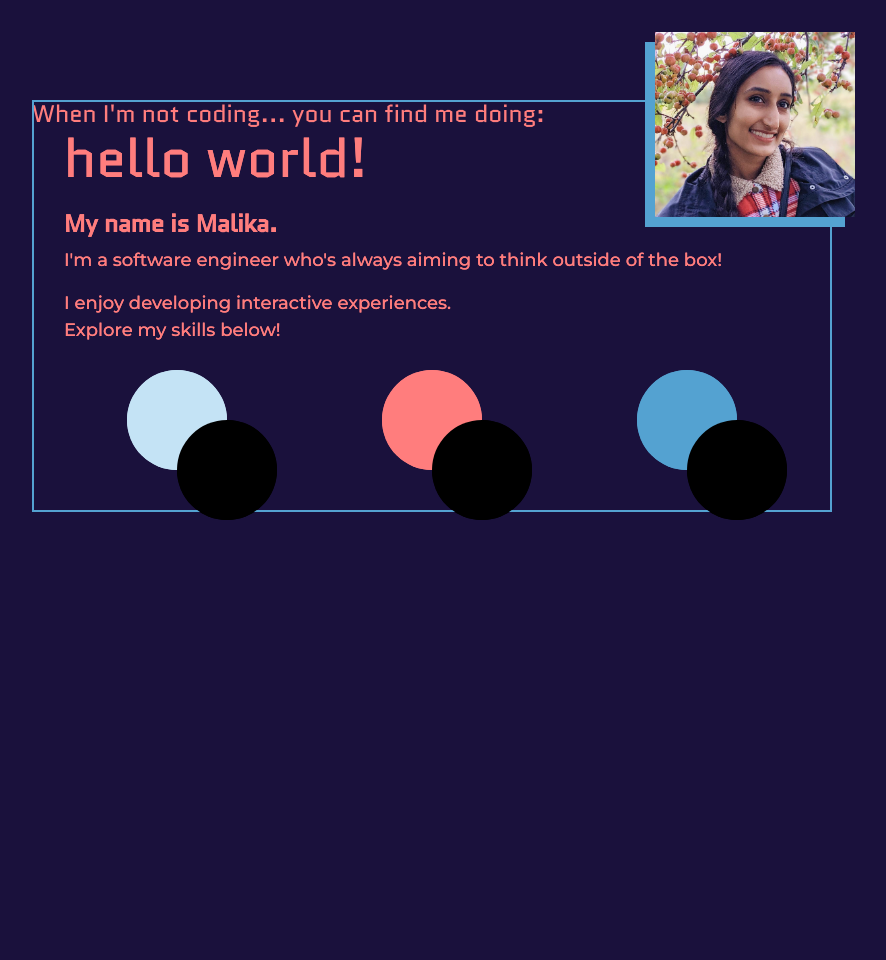
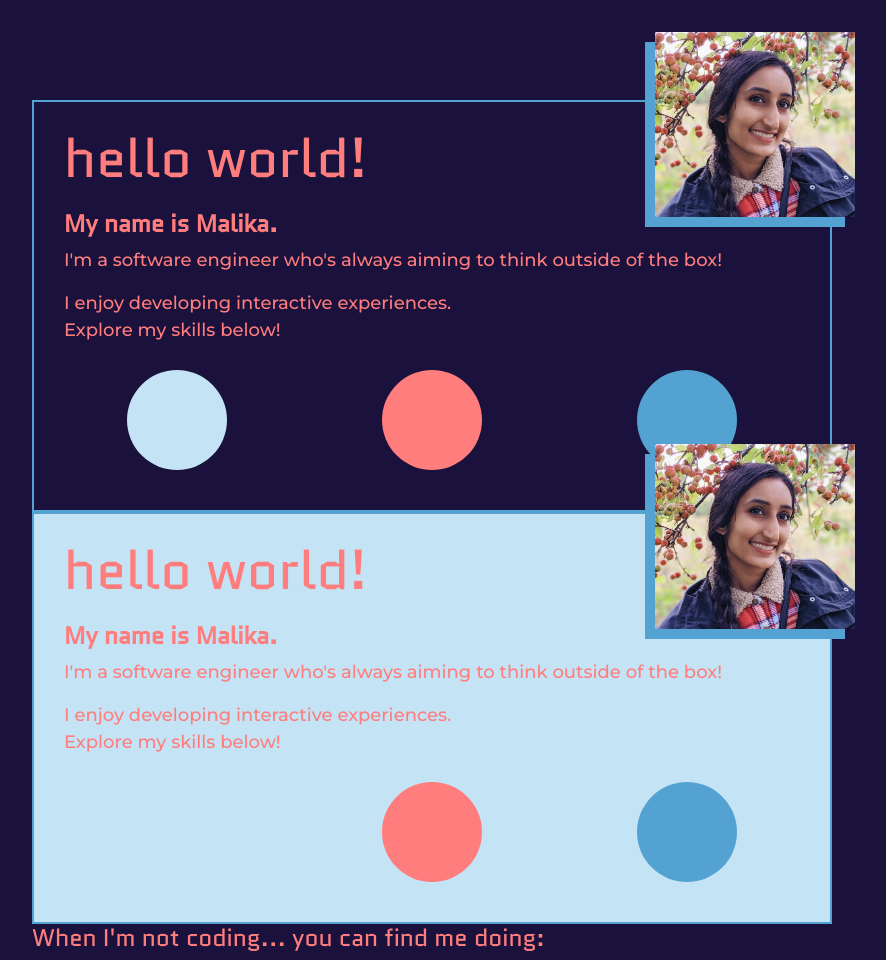
Before and after one commit to malika-k/malika-k.github.io, a Django app: template projectportfolio/templates/about.html in a window 1280 px wide. Shown: the whole page, without its empty margins (208-1094 px from the left). Before the commit the page ends 520 px from the top, so only its background shows below. Run offline with Django 3.2, Linux system fonts and the light colour scheme; the template is opened without the code that fills it, so the values that code supplies are empty; some libraries are stand-ins or nearby versions.

Commit message:
fix css classes and divs to be more readable

```diff
--- a/projectportfolio/static/css/about.css
+++ b/projectportfolio/static/css/about.css
@@ -8,13 +8,14 @@
 }
 
 .box {
+  border: 2px solid #54A2D1;
+  /* center aligns the boxes with absolute positioning
   position: absolute;
-  border: 2px solid #54A2D1;
-  /* center aligns the boxes with absolute positioning */
   margin-left: auto;
   margin-right: auto;
   left: 0;
   right: 0;
+  */
 }
 
 .img-pop { /* default: position absolute */
@@ -23,26 +24,26 @@
   right: -20px;
 }
 
-.htext.peach-red h1 {
+.title {
   font-size: 54px;
   margin: 0px;
   line-height: 54px;
 }
 
-.htext.peach-red h3 {
+.subtitle {
   font-size: 24px;
 }
-.ptext-container {
+.p-container {
 }
 
-.ptext.peach-red p {
+.ptext.peach-red.p {
   font-size: 18px;
 }
 
 .col-sm.explore {
   padding: 10px;
-  width: 30%;
-  height: 30%;
+  width: 33.3333%;
+  height: 33.3333%;
 }
 
 .shown.circle {
@@ -50,28 +51,7 @@
   height: 100px;
   margin: 0 auto;
 }
-.shown.circle {
-  position: relative;
-}
 
-.hidden.circle {
-  width: 100px;
-  height: 100px;
-  background: black;
-  position: absolute;
-  top: 50px;
-  left: 50px;
-}
-
-.shown.circle:hover > .hidden.circle {
-  transition: .9s;
-  width: 1000px;
-  height: 1000px;
-  top: -500px;
-  left:-500px;
-  z-index: 0;
-  opacity: 0%;
-}
 
 
 
--- a/projectportfolio/templates/about.html
+++ b/projectportfolio/templates/about.html
@@ -7,12 +7,41 @@
 
 {% block page_content %}
 <div class="interactive-wrapper">
-
   <div class="interactive-content">
     <div class="box intro">
       <div class="row">
           <div class="col-8">
-              <div class="htext peach-red"><h1>hello world!</h1></div>
+              <h1 class="htext peach-red title">hello world!</h1>
+          </div>
+        <div class="col">
+          <div class="img-pop">
+            <!-- front class: necessary for position of box -->
+            <div class="img-pop front">
+              <img src="{% static 'img/Malika.jpg'%}" alt="">
+              <div class="img-pop back bg oly-blue"></div>
+            </div>
+          </div>
+        </div>
+      </div>
+
+      <br>
+      <h3 class="htext peach-red subtitle"><b>My name is Malika.</b></h3>
+      <div class="p-container">
+        <p class="ptext peach-red p">I'm a software engineer who's always aiming to think outside of the box!</p>
+        <p class="ptext peach-red p">I enjoy developing interactive experiences.<br>Explore my skills below!</p>
+      </div>
+
+      <div class="row explore">
+        <div class="col-sm explore"> <div class="shown circle bg sky-blue"> </div></div>
+        <div class="col-sm explore"> <div class="shown circle bg peach-red"></div></div>
+        <div class="col-sm explore"> <div class="shown circle bg oly-blue"> </div></div>
+      </div>
+    </div> <!-- end Intro box -->
+
+    <div class="box fullstack bg sky-blue">
+      <div class="row">
+          <div class="col-8">
+              <h1 class="htext peach-red title">hello world!</h1>
           </div>
         <div class="col">
           <div class="img-pop">
@@ -26,71 +55,23 @@
       </div>
 
       <br>
-      <div class="htext peach-red"><h3><b>My name is Malika.</b></h3></div>
-      <div class="ptext-container">
-        <div class="ptext peach-red"><p>
-            I'm a software engineer who's always aiming to think outside of the box!
-        </p></div>
-        <div class="ptext peach-red"><p>
-            I enjoy developing interactive experiences.
-            <br>
-            Explore my skills below!
-        </p></div>
+      <h3 class="htext peach-red subtitle"><b>My name is Malika.</b></h3>
+      <div class="p-container">
+        <p class="ptext peach-red p">I'm a software engineer who's always aiming to think outside of the box!</p>
+        <p class="ptext peach-red p">I enjoy developing interactive experiences.<br>Explore my skills below!</p>
       </div>
 
       <div class="row explore">
-        <div class="col-sm explore"> <div class="shown circle bg sky-blue"> <div class="hidden circle"></div></div></div>
-        <div class="col-sm explore"> <div class="shown circle bg peach-red"><div class="hidden circle"></div></div></div>
-        <div class="col-sm explore"> <div class="shown circle bg oly-blue"> <div class="hidden circle"></div></div></div>
+        <div class="col-sm explore"> <div class="shown circle bg sky-blue"> </div></div>
+        <div class="col-sm explore"> <div class="shown circle bg peach-red"></div></div>
+        <div class="col-sm explore"> <div class="shown circle bg oly-blue"> </div></div>
       </div>
-
-
-    </div>
-
-    <div class="box fullstack">
-      <div class="row">
-          <div class="col-8">
-              <div class="htext peach-red"><h1>hello world!</h1></div>
-          </div>
-        <div class="col">
-          <div class="img-pop">
-            <!-- front: no styling, necessary for position of box -->
-            <div class="img-pop front">
-              <img src="{% static 'img/Malika.jpg'%}" alt="">
-              <div class="img-pop back bg oly-blue"></div>
-            </div>
-          </div>
-        </div>
-      </div>
-
-      <br>
-      <div class="htext peach-red"><h3><b>My name is Malika.</b></h3></div>
-      <div class="ptext-container">
-        <div class="ptext peach-red"><p>
-            I'm a software engineer who's always aiming to think outside of the box!
-        </p></div>
-        <div class="ptext peach-red"><p>
-            I enjoy developing interactive experiences.
-            <br>
-            Explore my skills below!
-        </p></div>
-      </div>
-
-      <div class="row explore">
-        <div class="col-sm explore"> <div class="shown circle bg sky-blue"> <div class="hidden circle"></div></div></div>
-        <div class="col-sm explore"> <div class="shown circle bg peach-red"><div class="hidden circle"></div></div></div>
-        <div class="col-sm explore"> <div class="shown circle bg oly-blue"> <div class="hidden circle"></div></div></div>
-      </div>
-
-
-    </div>
+    </div> <!-- end fullstack box -->
 
   </div> <!-- end interactive content -->
 
   <div class="activities">
-    <div class="htext peach-red">
-      <h3>When I'm not coding... you can find me doing:</h3>
-    </div>
+      <h3 class="htext peach-red subtitle">When I'm not coding... you can find me doing:</h3>
   </div>
 </div>
 {% endblock %}
```
